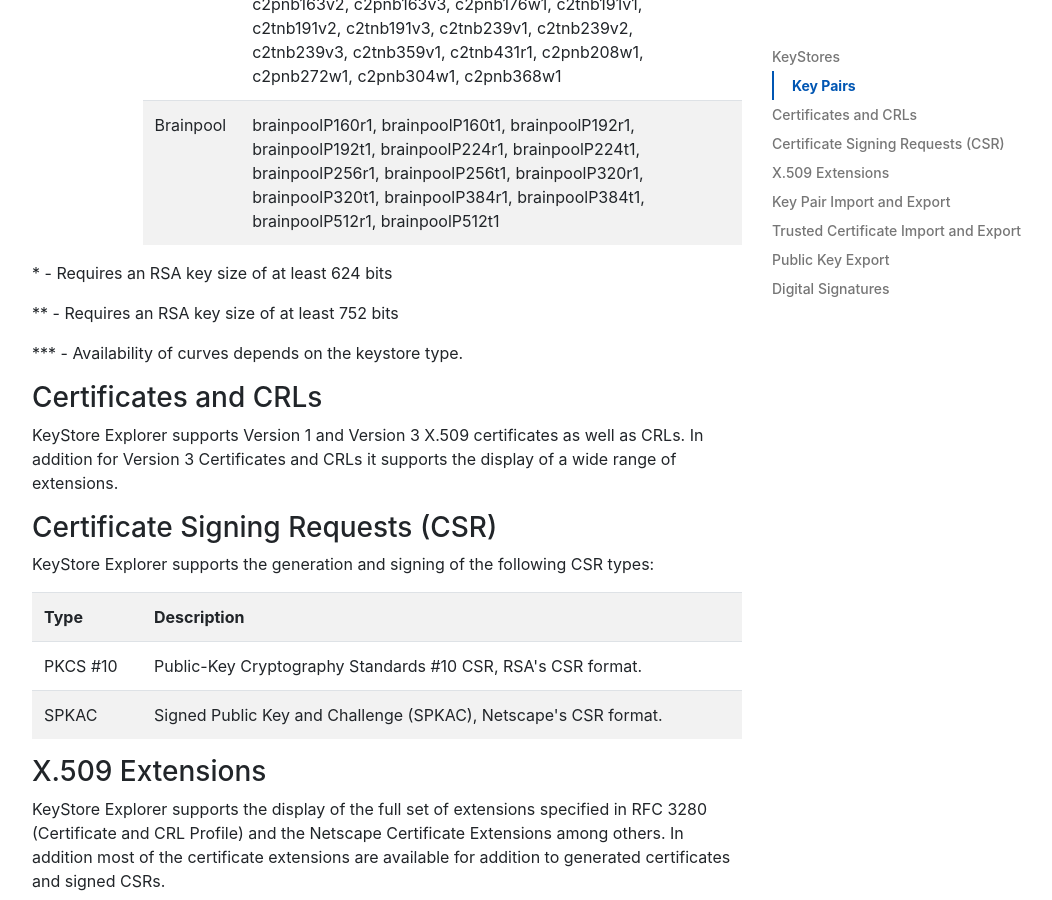
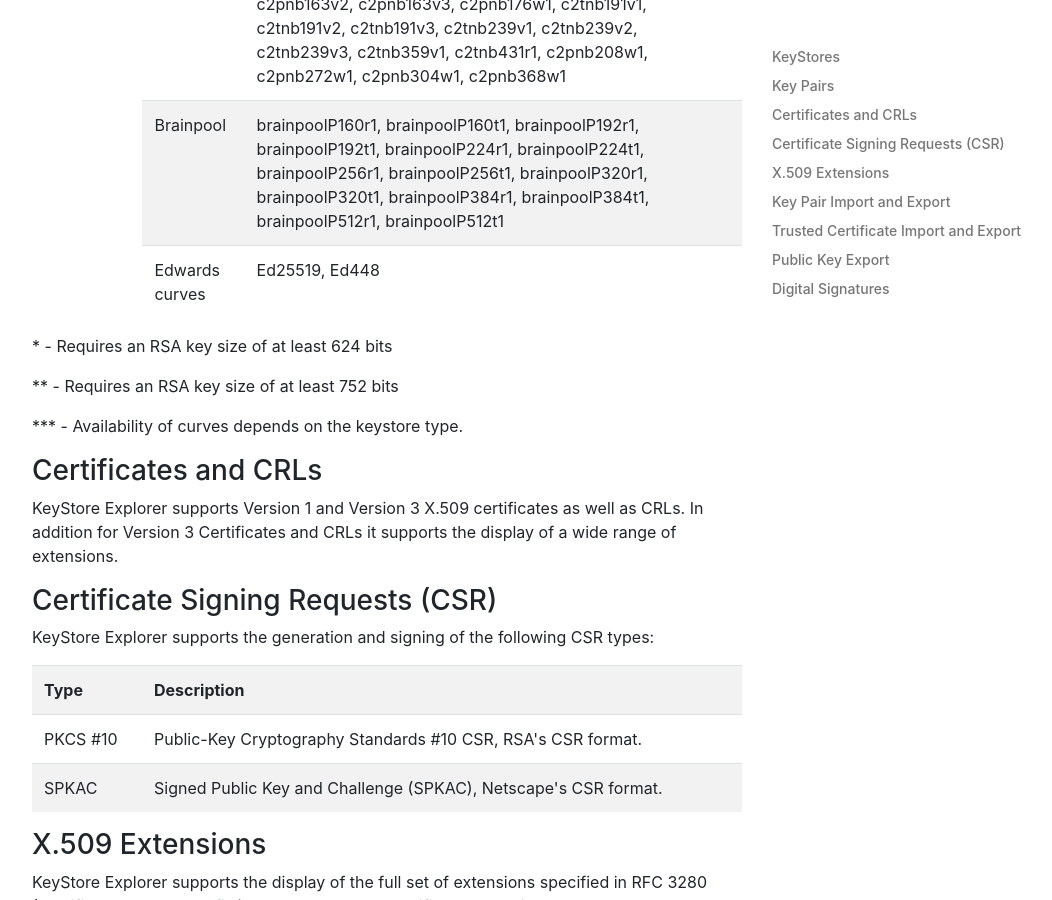
Before and after one commit to kaikramer/kaikramer.github.io, a Jekyll site: the page built from specifications.html, in a window 1280 px wide and 900 px high, scrolled down 2121 px. Shown: the whole window, without its empty margins (68-1120 px from the left). Built offline with Jekyll 4.4.1, drawn with Linux system fonts in a browser that asks for light colours.

Commit message:
udp: add `Edwards curves` on EC table
Update, with last release functionality:
- add `Edwards curves` on EC table

```diff
--- a/specifications.html
+++ b/specifications.html
@@ -154,6 +154,12 @@
           <td class="plain_odd" align="left">
             brainpoolP160r1, brainpoolP160t1, brainpoolP192r1, brainpoolP192t1, brainpoolP224r1, brainpoolP224t1, brainpoolP256r1, brainpoolP256t1,
             brainpoolP320r1, brainpoolP320t1, brainpoolP384r1, brainpoolP384t1, brainpoolP512r1, brainpoolP512t1
+          </td>
+        </tr>
+        <tr valign="middle">
+          <td class="plain_odd" align="left" valign="top">Edwards curves</td>
+          <td class="plain_odd" align="left">
+            Ed25519, Ed448
           </td>
         </tr>
       </table>
```
